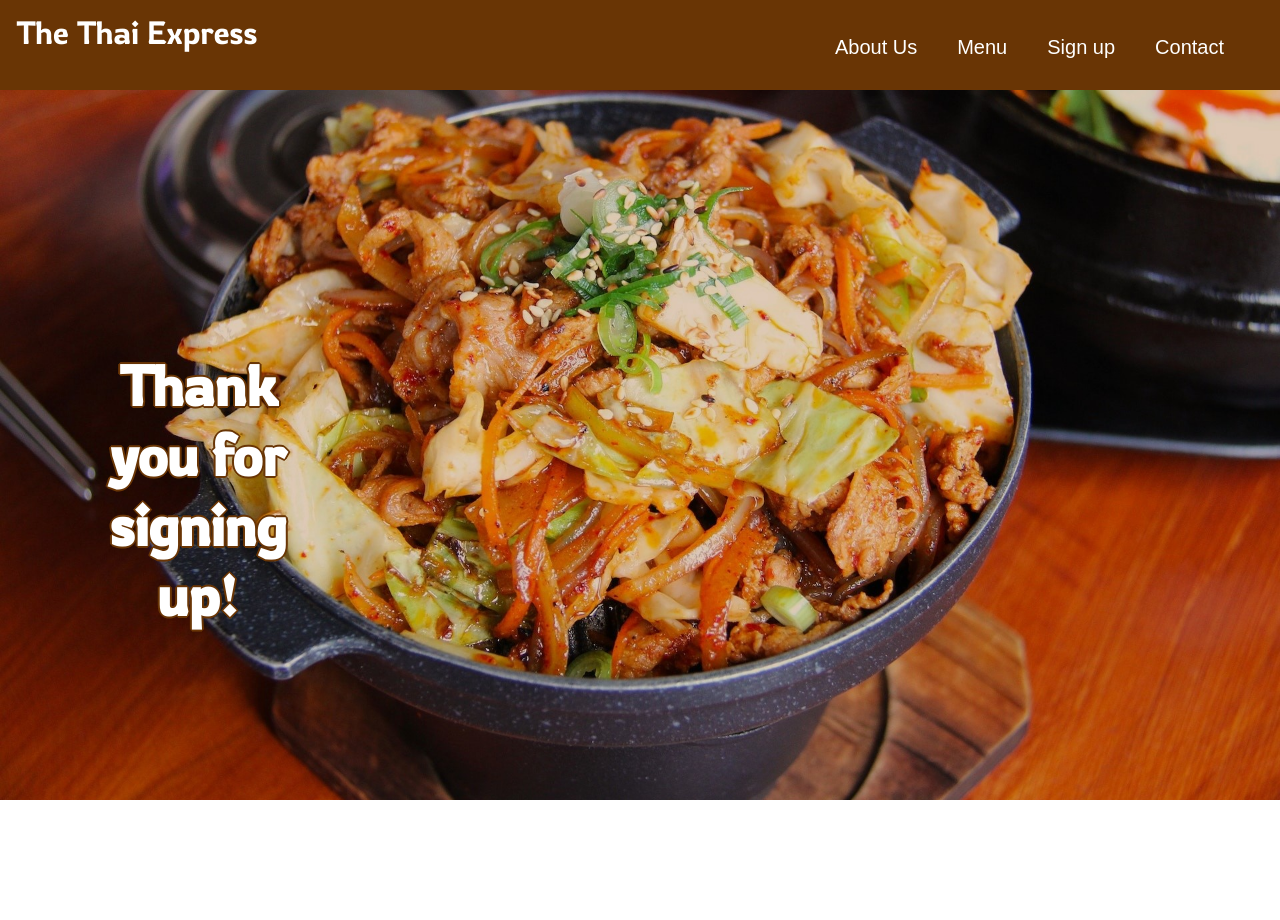
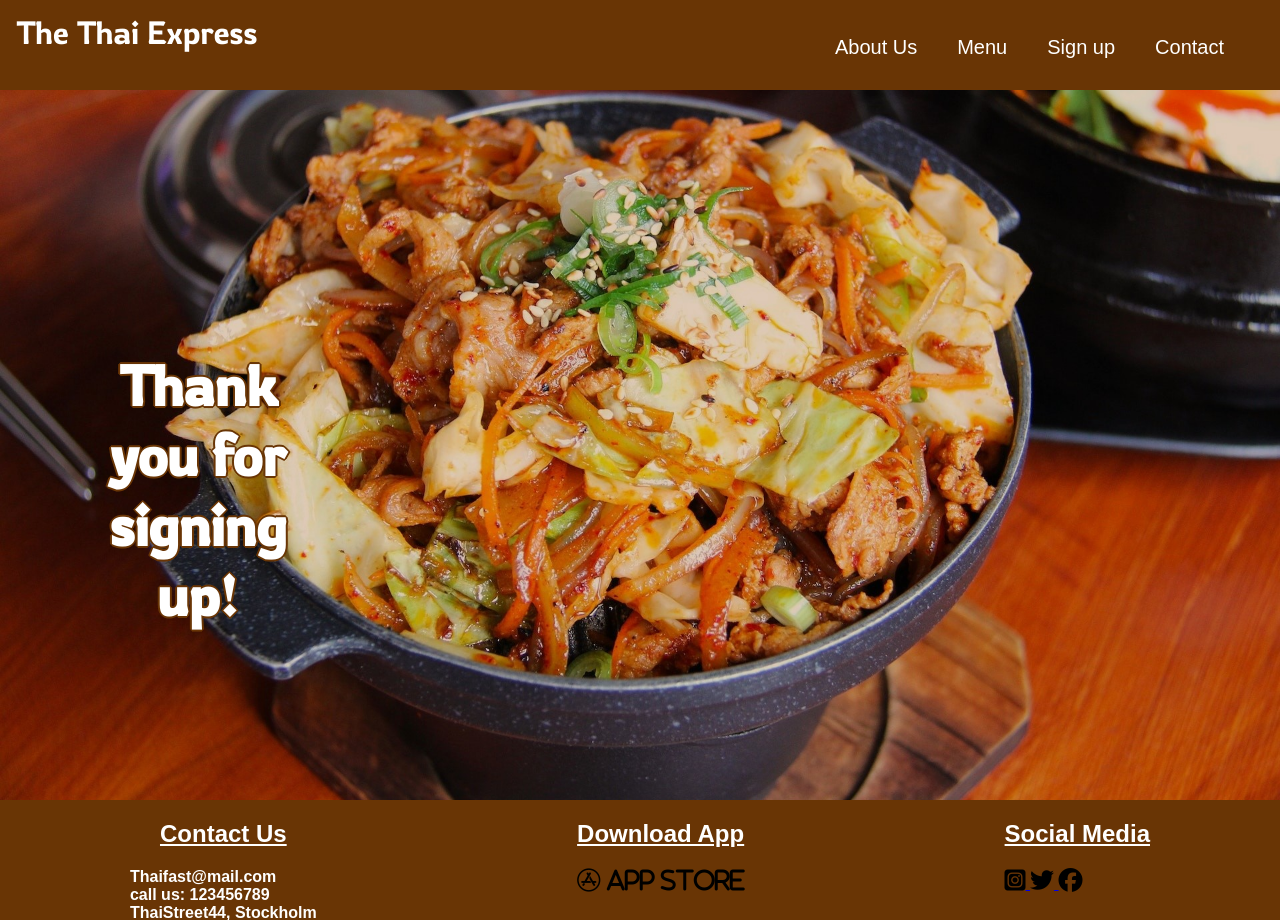
Before and after one commit to hannes-h98/parma-pizza-pasta, a plain HTML site: page form.html in a window 1280 px wide. Before the commit the page ends 800 px from the top, so only its background shows below. Drawn offline with Linux system fonts and the light colour scheme.

Commit message:
Add footer section to form.html

```diff
--- a/assets/css/style.css
+++ b/assets/css/style.css
@@ -183,7 +183,7 @@ table {
     height: auto;
     padding-top: 2%;
     padding-bottom: 2%;
-    background-color: #693505;
+    background-color: #000000;
 }
 
 #menu-container>h1 {
@@ -199,7 +199,7 @@ table {
 #wok-menu {
     width: 50vw;
     height: auto;
-    background-color: #693505;
+    background-color: #000000;
     float: right;
     padding-bottom: 2vh;
 
@@ -209,7 +209,7 @@ table {
 #curry-menu {
     width: 50vw;
     height: auto;
-    background-color: #693505;
+    background-color: #000000;
     float: left;
     padding-bottom: 2vh;
 
--- a/form.html
+++ b/form.html
@@ -9,6 +9,7 @@
     <meta name="keywords" content="order, thai food, sundbyberg,">
 
     <link rel="stylesheet" href="assets/css/style.css">
+    <script src="https://kit.fontawesome.com/c891c9e159.js" crossorigin="anonymous"></script>
     <title>The Thai Express</title>
 </head>
 
@@ -55,6 +56,40 @@
             </div>
         </div>
 
+        <footer>
+            <div id="footer-container">
+                <div class="footer-div">
+                    <h3>Contact Us</h3>
+                    <p><strong>Thaifast@mail.com</strong></p>
+                    <p><strong>call us: 123456789</strong></p>
+                    <p><strong>ThaiStreet44, Stockholm</strong></p>
+                </div>
+
+                <div class="footer-div">
+                    <h3>Download App</h3>
+                    <a href="https://www.apple.com/se/app-store/" aria-label="Go to Appstore" target="_blank">
+                        <i class="fa-brands fa-app-store"> App Store</i>
+                    </a>
+
+                </div>
+
+                <div class="footer-div">
+                    <h3>Social Media</h3>
+                    <a href="https://www.instagram.com/" target="_blank" aria-label="Go to instagram">
+                        <i class="fa-brands fa-square-instagram"></i>
+                    </a>
+                    <a href="https://twitter.com/home" target="_blank" aria-label="Go to Twitter">
+                        <i class="fa-brands fa-twitter"></i>
+                    </a>
+                    <a href="https://www.facebook.com/" target="_blank" aria-label="Go to facebook">
+                        <i class="fa-brands fa-facebook"></i>
+                    </a>
+                </div>
+
+
+            </div>
+        </footer>
+
 
 </body>
 
```
Also changed, not shown: index.html (+2 -2 lines).
